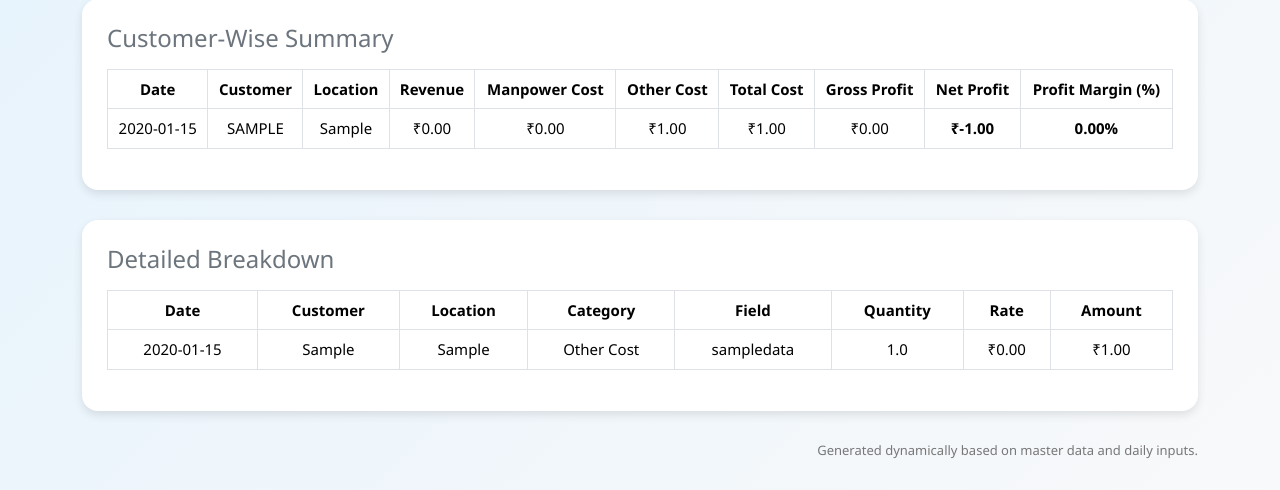
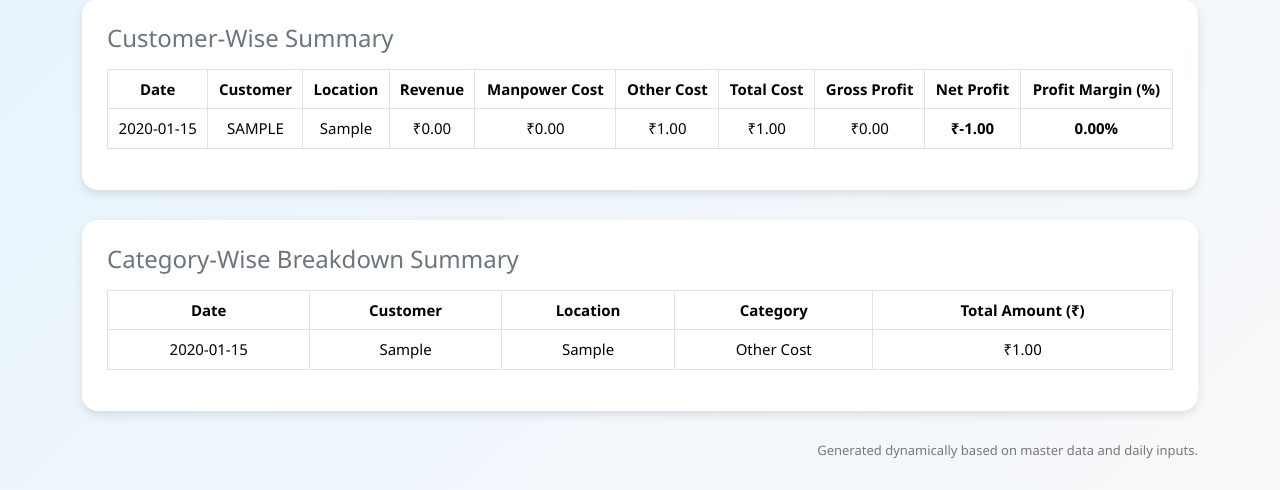
Before and after one commit to ashish86git/p-l-l, a Flask app: page /summary in a window 1280 px wide. Shown: the part 473-963 px from the top of the page. Run offline with Flask 3, Linux system fonts and the light colour scheme; tables that the repository leaves empty hold one stand-in row (values such as "Sample post").

Commit message:
Add files via upload

```diff
--- a/templates/summary.html
+++ b/templates/summary.html
@@ -175,9 +175,10 @@
     </div>
 
     <!-- NEW: Breakdown Summary -->
+    <!-- GROUPED BREAKDOWN SUMMARY -->
     {% if breakdown_data %}
     <div class="summary-card">
-      <h4 class="mb-3 text-secondary">Detailed Breakdown</h4>
+      <h4 class="mb-3 text-secondary">Category-Wise Breakdown Summary</h4>
       <div class="table-responsive">
         <table class="table table-bordered align-middle text-center">
           <thead>
@@ -186,23 +187,27 @@
               <th>Customer</th>
               <th>Location</th>
               <th>Category</th>
-              <th>Field</th>
-              <th>Quantity</th>
-              <th>Rate</th>
-              <th>Amount</th>
+              <th>Total Amount (₹)</th>
             </tr>
           </thead>
           <tbody>
+            {% set grouped = {} %}
             {% for row in breakdown_data %}
+              {% set key = (row.date, row.customer, row.location, row.category) %}
+              {% if key not in grouped %}
+                {% set _ = grouped.update({ key: row.amount }) %}
+              {% else %}
+                {% set _ = grouped.update({ key: grouped[key] + row.amount }) %}
+              {% endif %}
+            {% endfor %}
+
+            {% for key, total_amount in grouped.items() %}
             <tr>
-              <td>{{ row.date }}</td>
-              <td>{{ row.customer }}</td>
-              <td>{{ row.location }}</td>
-              <td>{{ row.category }}</td>
-              <td>{{ row.field }}</td>
-              <td>{{ row.quantity }}</td>
-              <td>₹{{ "{:,.2f}".format(row.rate) }}</td>
-              <td>₹{{ "{:,.2f}".format(row.amount) }}</td>
+              <td>{{ key[0] }}</td>
+              <td>{{ key[1] }}</td>
+              <td>{{ key[2] }}</td>
+              <td>{{ key[3] }}</td>
+              <td>₹{{ "{:,.2f}".format(total_amount) }}</td>
             </tr>
             {% endfor %}
           </tbody>
@@ -212,6 +217,7 @@
     {% endif %}
 
 
+
     <div class="footer-note">
       Generated dynamically based on master data and daily inputs.
     </div>
```
